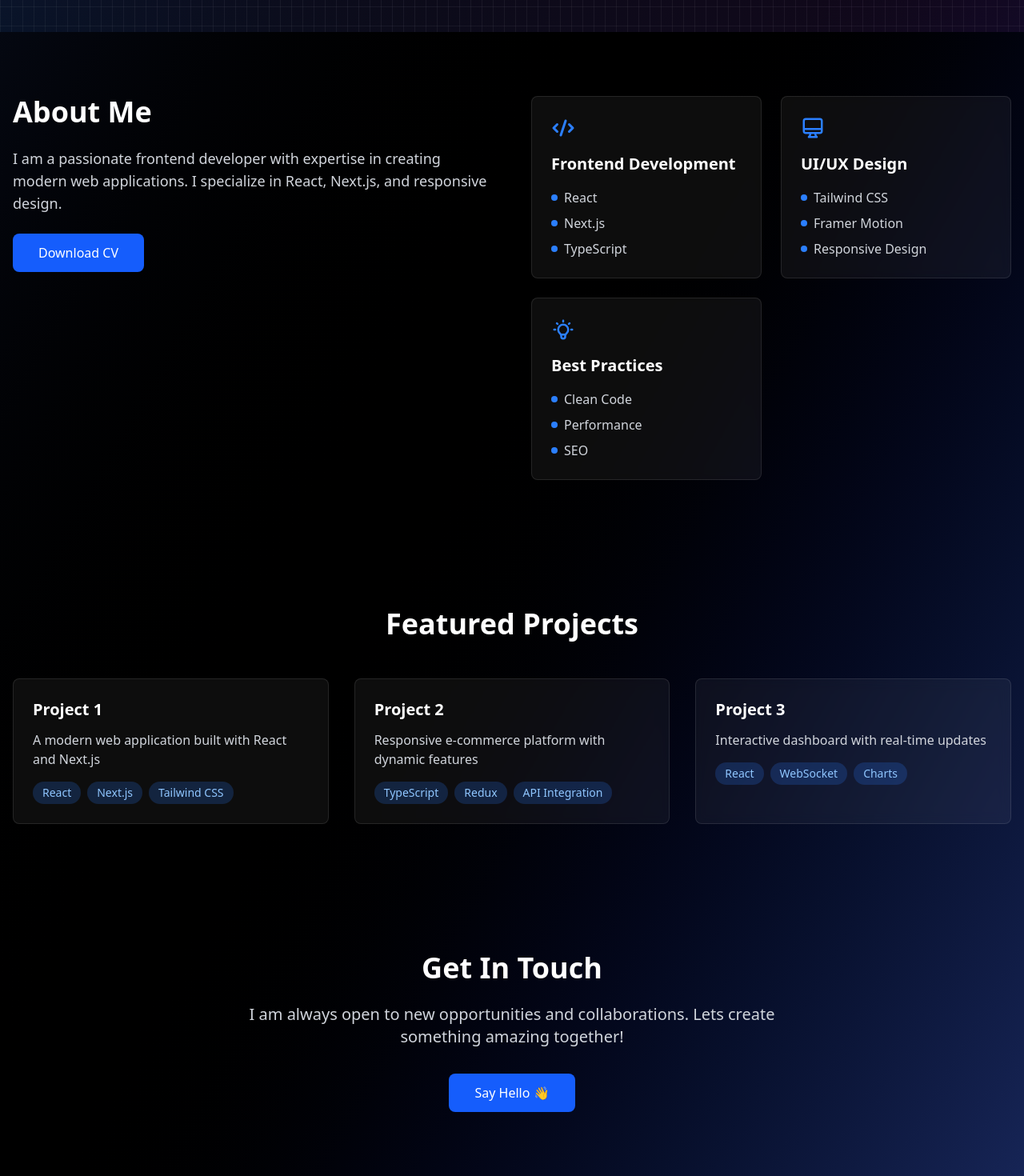
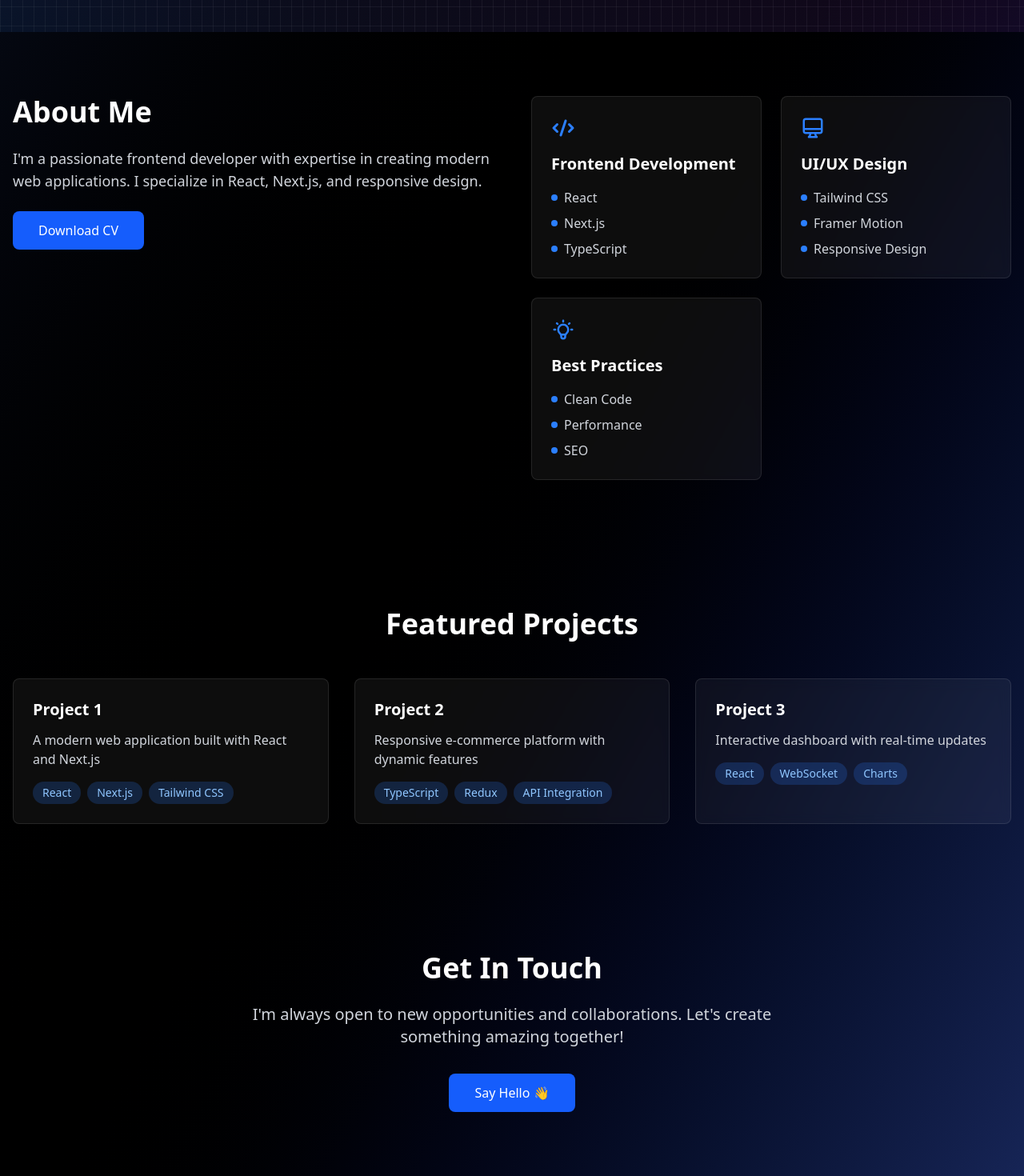
Before and after one commit to AaliyanAslam/aaliyan-portfolio, a Next.js app: page / in a window 1280 px wide. Shown: the part 760-2230 px from the top of the page at 80% size. Built offline with nearby package versions, Linux system fonts and the light colour scheme.

Commit message:
Update page.tsx

```diff
--- a/src/app/page.tsx
+++ b/src/app/page.tsx
@@ -115,7 +115,7 @@ export default function Home() {
               <div>
                 <h2 className="text-4xl font-bold text-white mb-6 font-heading">About Me</h2>
                 <p className="text-lg text-gray-300 mb-6">
-                  I am a passionate frontend developer with expertise in creating
+                  I&apos;m a passionate frontend developer with expertise in creating
                   modern web applications. I specialize in React, Next.js, and
                   responsive design.
                 </p>
@@ -189,7 +189,7 @@ export default function Home() {
             >
               <h2 className="text-4xl font-bold text-white mb-6 font-heading">Get In Touch</h2>
               <p className="text-xl text-gray-300 mb-8 max-w-2xl mx-auto">
-                I am always open to new opportunities and collaborations. Lets create something amazing together!
+                I&apos;m always open to new opportunities and collaborations. Let&apos;s create something amazing together!
               </p>
               <motion.a
                href="mailto:aaliyanaslam22@gmail.com"
```
